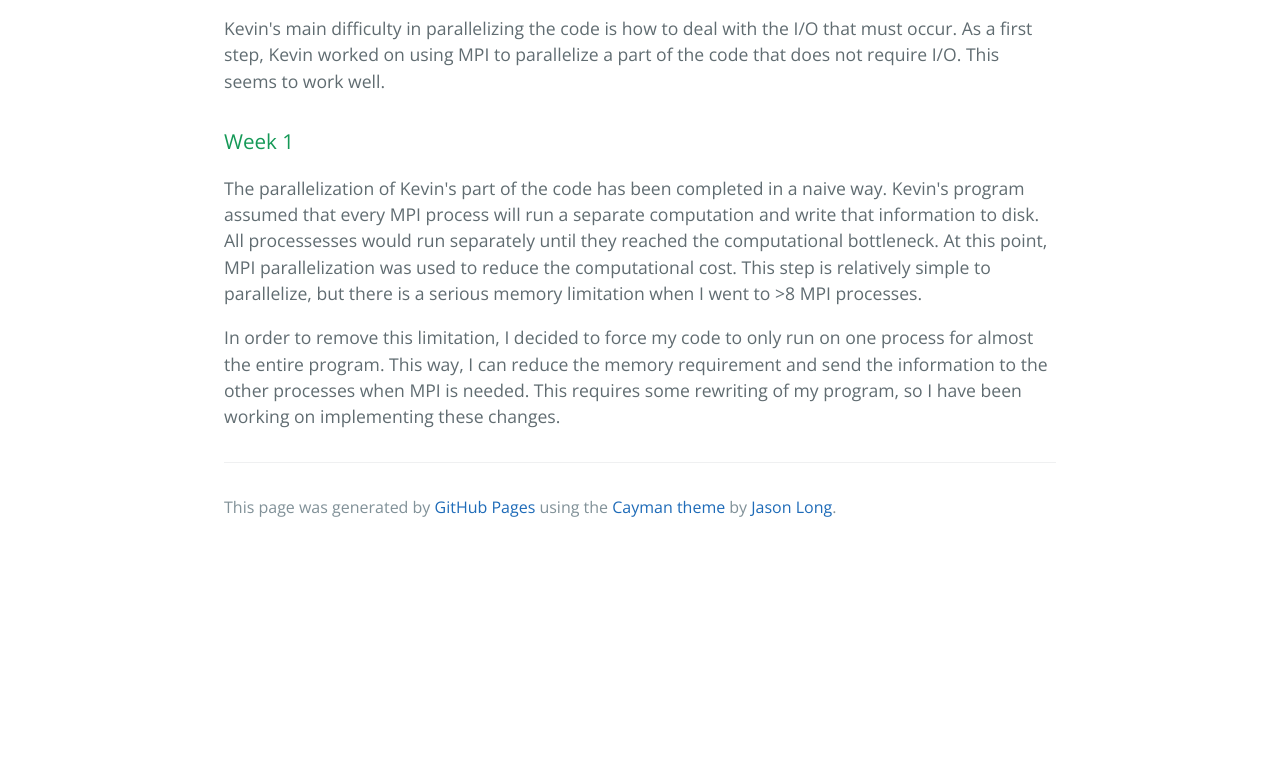
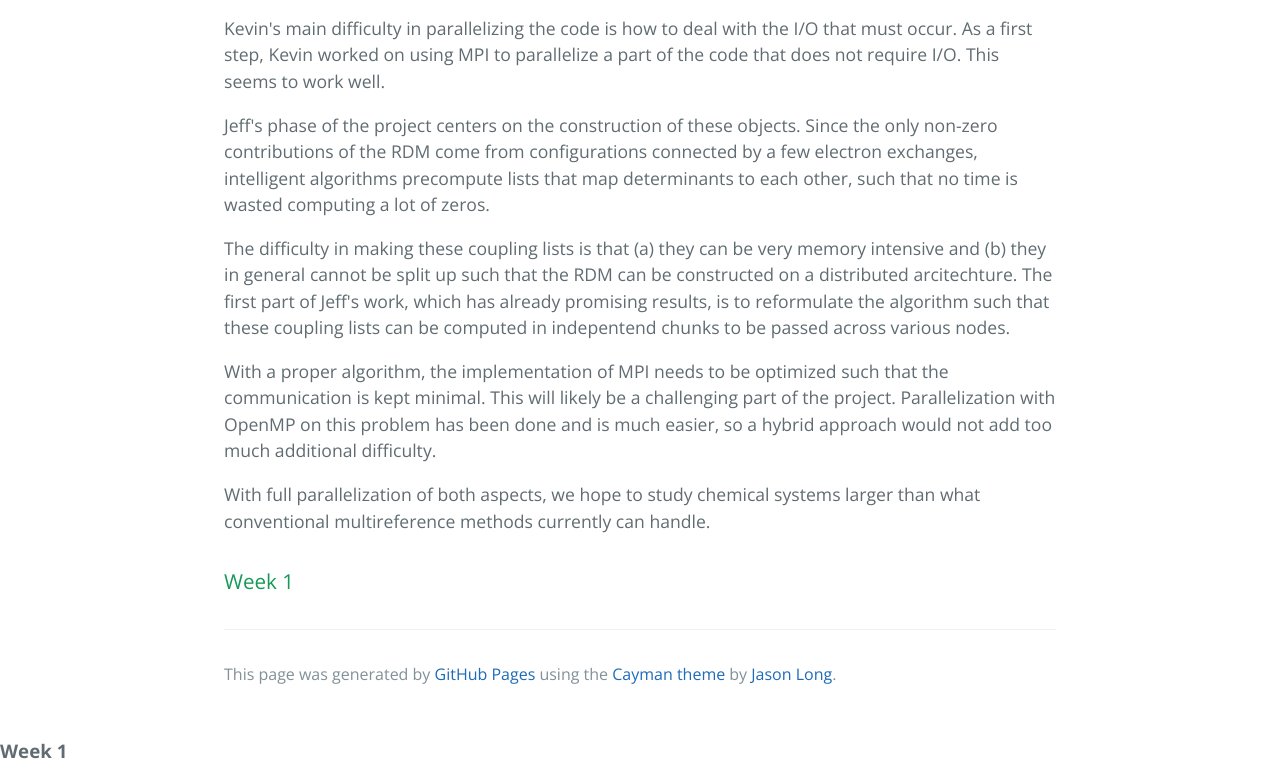
Before and after one commit to kannon92/kannon92.github.io, a plain HTML site: page index.html in a window 1280 px wide. Shown: the part 979-1759 px from the top of the page. Before the commit the page ends 1530 px from the top, so only its background shows below. Drawn offline with nearby package versions, Linux system fonts and the light colour scheme.

Commit message:
Update index.html

```diff
--- a/index.html
+++ b/index.html
@@ -17,7 +17,7 @@
 
     <section class="main-content">
       <h3>
-<a id="welcome-to-kevin-hannon-and-jeff-schriebers-project-website" class="anchor" href="#welcome-to-kevin-hannon-and-jeff-schriebers-project-website" aria-hidden="true"><span aria-hidden="true" class="octicon octicon-link"></span></a>Welcome to Kevin Hannon and Jeff Schrieber's Project website.</h3>
+<a id="welcome-to-kevin-hannon-and-jeff-schribers-project-website" class="anchor" href="#welcome-to-kevin-hannon-and-jeff-schribers-project-website" aria-hidden="true"><span aria-hidden="true" class="octicon octicon-link"></span></a>Welcome to Kevin Hannon and Jeff Schriber's Project website.</h3>
 
 <p>Our goal of this project is to parallelize some hotpots of our strongly correlated quantum chemistry program.  </p>
 
@@ -42,6 +42,30 @@
 
 <p>Kevin's main difficulty in parallelizing the code is how to deal with the I/O that must occur.  As a first step, Kevin worked on using MPI to parallelize a part of the code that does not require I/O.  This seems to work well.</p>
 
+
+<p> Jeff's phase of the project centers on the construction of these objects. Since the only non-zero contributions of the RDM come from configurations connected by a few electron exchanges, intelligent algorithms precompute lists that map determinants to each other, such that no time is wasted computing a lot of zeros. </p>
+
+<p> The difficulty in making these coupling lists is that (a) they can be very memory intensive and (b) they in general cannot be split up such that the RDM can be constructed on a distributed arcitechture. The first part of Jeff's work, which has already promising results, is to reformulate the algorithm such that these coupling lists can be computed in indepentend chunks to be passed across various nodes.</p>
+
+<p> With a proper algorithm, the implementation of MPI needs to be optimized such that the communication is kept minimal. This will likely be a challenging part of the project. Parallelization with OpenMP on this problem has been done and is much easier, so a hybrid approach would not add too much additional difficulty. </p>
+
+<p> With full parallelization of both aspects, we hope to study chemical systems larger than what conventional multireference methods currently can handle. </p>
+
+<h3>
+<a id="week-1" class="anchor" href="#week-1" aria-hidden="true"><span aria-hidden="true" class="octicon octicon-link"></span></a>Week 1</h3>
+
+      <footer class="site-footer">
+
+        <span class="site-footer-credits">This page was generated by <a href="https://pages.github.com">GitHub Pages</a> using the <a href="https://github.com/jasonlong/cayman-theme">Cayman theme</a> by <a href="https://twitter.com/jasonlong">Jason Long</a>.</span>
+      </footer>
+
+    </section>
+
+
+  </body>
+</html>
+
+
 <h3>
 <a id="week-1" class="anchor" href="#week-1" aria-hidden="true"><span aria-hidden="true" class="octicon octicon-link"></span></a>Week 1</h3>
 
```
